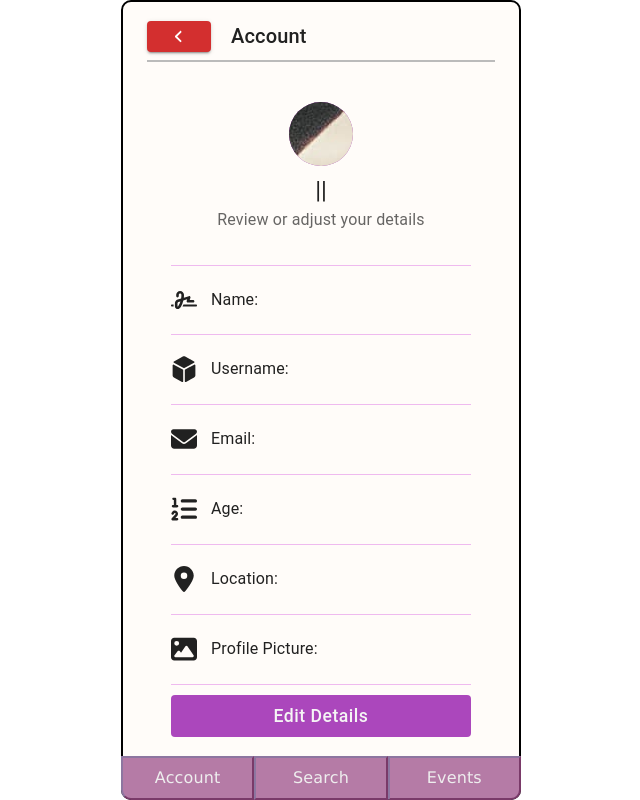
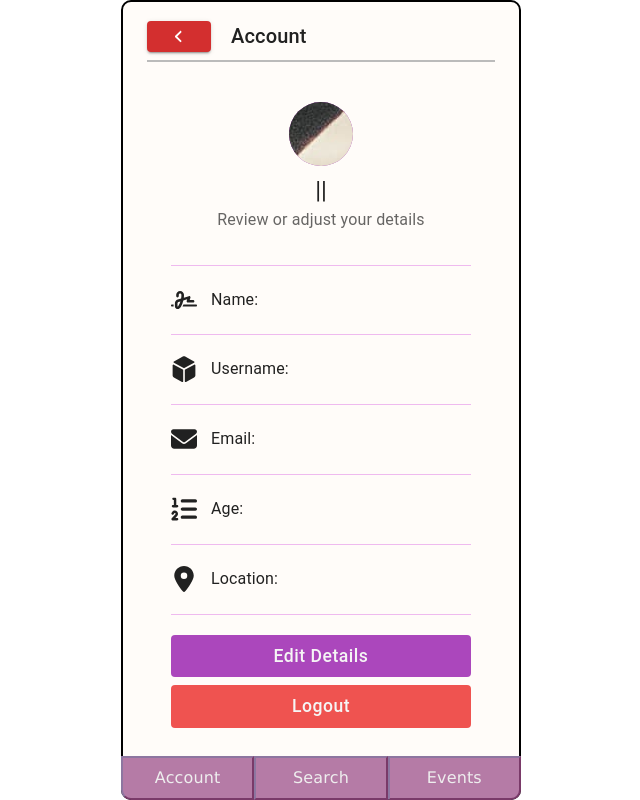
Before and after one commit to SamHardiment/budFit----Client, a React app: page /Account in a window 1280 px wide. Shown: the whole page, without its empty margins (319-959 px from the left). Built offline with nearby package versions, Linux system fonts and the light colour scheme.

Commit message:
add logout button to account page

```diff
--- a/src/pages/Account/index.js
+++ b/src/pages/Account/index.js
@@ -1,6 +1,8 @@
 import React, { useState, useEffect } from "react";
 import { useSelector } from "react-redux";
 import axios from "axios";
+import { useAuthContext } from "../../auth/index";
+import { useNavigate } from "react-router-dom";
 import {
   Avatar,
   Box,
@@ -10,7 +12,7 @@ import {
   CssBaseline,
   Typography,
 } from "@mui/material";
-import { purple, grey } from "@mui/material/colors";
+import { purple, grey, red } from "@mui/material/colors";
 import { createTheme, ThemeProvider } from "@mui/material/styles";
 import { BackButton, LocationFormField, FormField } from "../../components";
 
@@ -34,6 +36,19 @@ const theme = createTheme({
             border: `2px none ${purple[500]}`,
           },
         },
+        {
+          props: { variant: "logout" },
+          style: {
+            textTransform: "none",
+            color: grey[100],
+            fontSize: "1.1rem",
+            backgroundColor: red[400],
+            "&:hover": {
+              backgroundColor: red[600],
+            },
+            border: `2px none ${red[500]}`,
+          },
+        },
       ],
     },
   },
@@ -55,7 +70,13 @@ export const Account = () => {
     setOpen(false);
   };
 
-  console.log(currentUser);
+  const { logout } = useAuthContext();
+  const navigate = useNavigate();
+
+  const handleLogout = async () => {
+    await logout();
+    navigate("/");
+  };
 
   // Fetch User data
   // useEffect(() => {
@@ -381,6 +402,15 @@ export const Account = () => {
                     >
                       Edit Details
                     </Button>
+                    <Button
+                      variant="logout"
+                      className="edit-button"
+                      type="submit"
+                      onClick={handleLogout}
+                      value="Logout"
+                    >
+                      Logout
+                    </Button>
                   </div>
                 </div>
               )}
--- a/src/pages/Account/style.css
+++ b/src/pages/Account/style.css
@@ -54,5 +54,15 @@
 }
 
 .edit-button-container {
-  margin-top: 10px;
+  display: flex;
+  flex-direction: column;
+  row-gap: 8px;
+
+  margin: 20px 0 10px 0;
 }
+
+.detail-container {
+  height: 350px;
+  overflow-x: hidden;
+  overflow-y: auto;
+}
--- a/src/pages/ChatRoom/index.js
+++ b/src/pages/ChatRoom/index.js
@@ -1,21 +1,9 @@
-
 import React from "react";
-import { useAuthContext } from "../../auth/index";
-
 
 export const ChatRoom = () => {
-  const { logout } = useAuthContext();
-  // const navigate = useNavigate();
-
-  const handleLogout = async () => {
-    await logout();
-    // navigate("/");
-  };
-
   return (
     <>
-    <h1>hello </h1>
-      <input className="logout-btn" type="submit" onClick={handleLogout} value="Logout" />
+      <h1>hello </h1>
     </>
   );
 };
```
